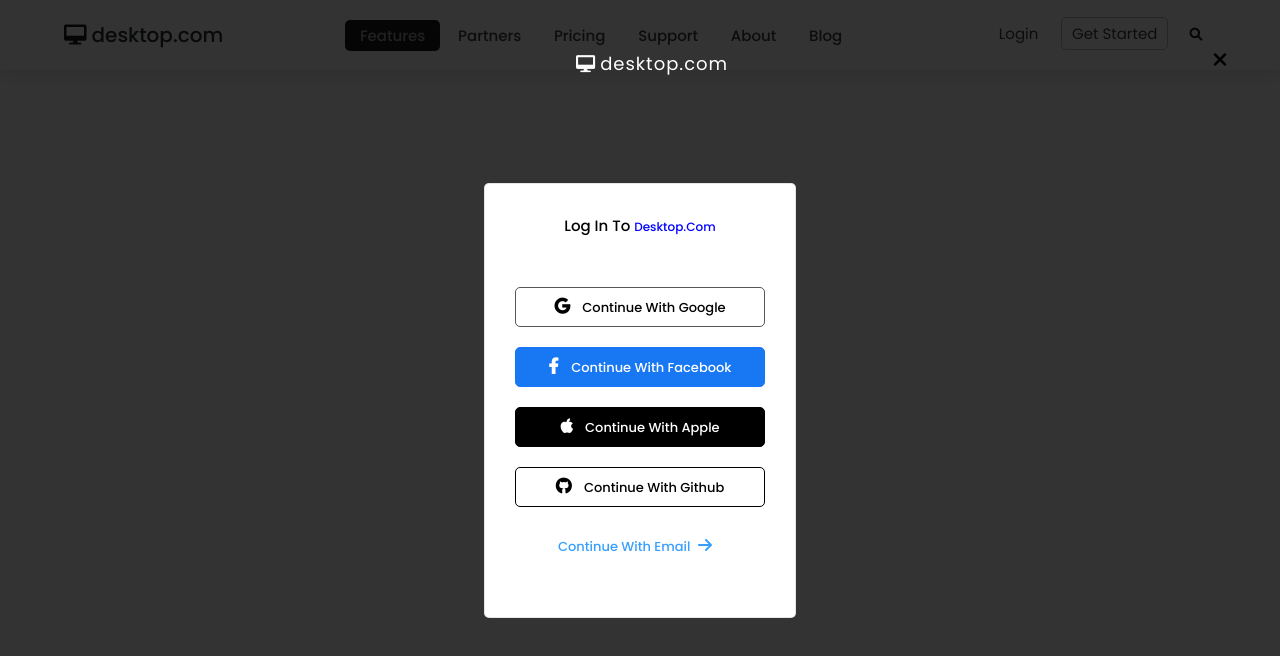
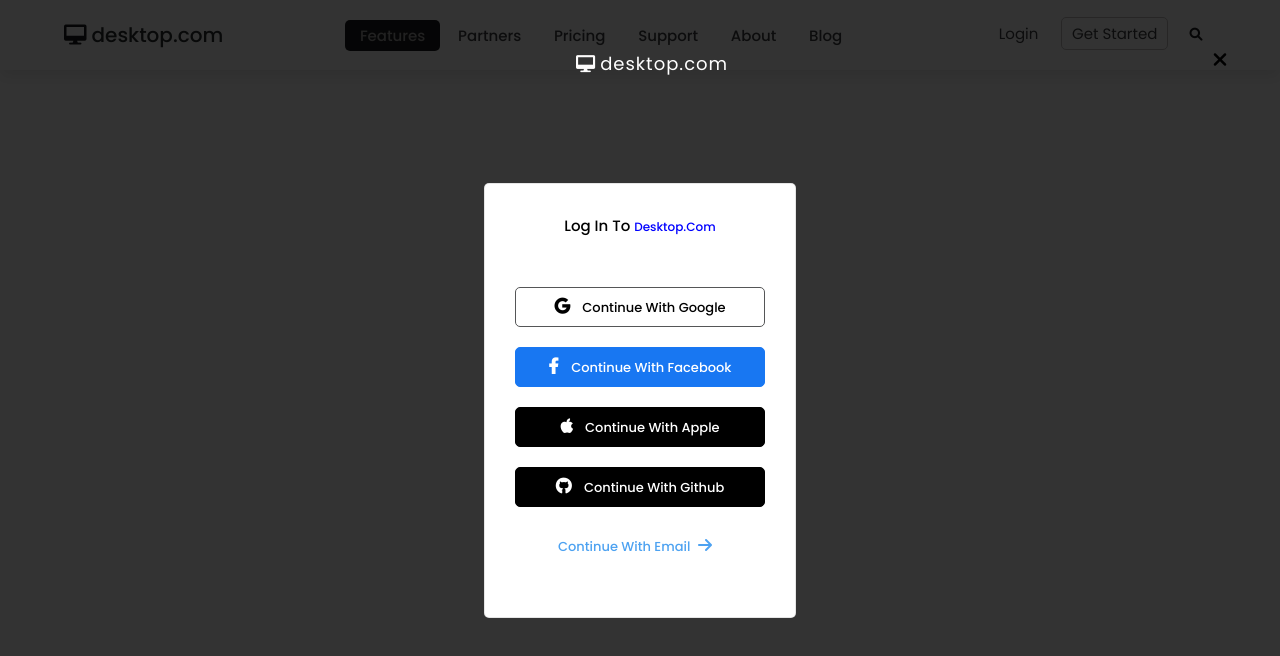
Before and after one commit to niteshprajapat/desktop-website-clone, a plain HTML site: page index.html in a window 1280 px wide. In both pictures the pointer is over the element "Continue With Github". Drawn offline with Linux system fonts and the light colour scheme.

Commit message:
github logo designed

```diff
--- a/style.css
+++ b/style.css
@@ -328,13 +328,19 @@
     color: #000;
 }
 
+#login-section .platform-container .login-form .github:hover{
+    background: #000;
+    border: 0.1rem solid #000;
+    color: #fff;
+}
+
 #login-section .platform-container .login-form .email i{
      margin-left: 0.5rem;
 }
 
 #login-section .platform-container .login-form .email{
     background: #fff;
-    color: #369fff;
+    color: #4da2f1;
 }
 
 #login-section .platform-container .login-form .email:hover{
```
